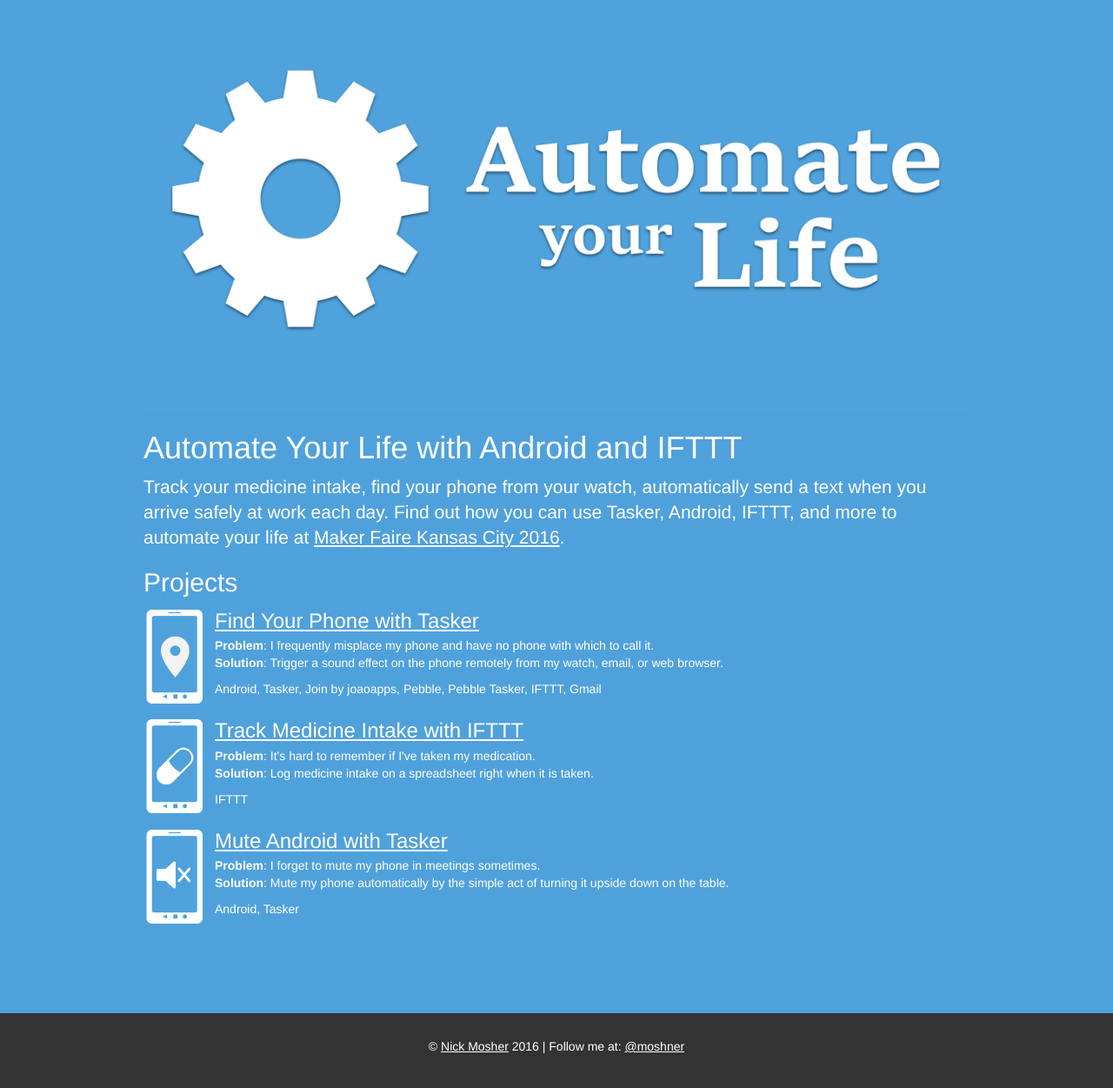
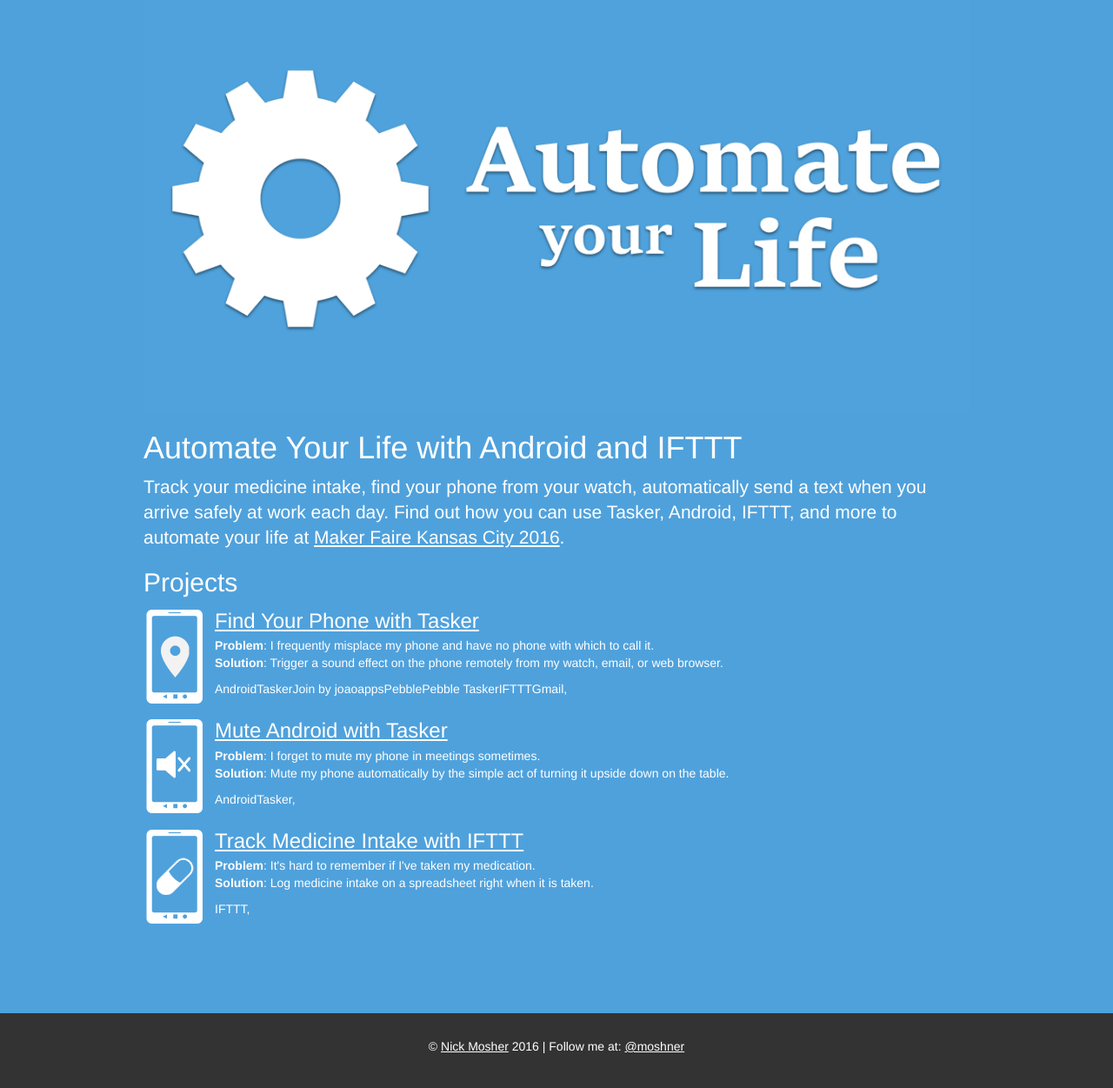
Before and after one commit to moshner/automateyourlife.org, a Jekyll site: the page built from index.html, in a window 1280 px wide. Shown: the whole page at 87% size. Built offline with Jekyll 4.4.1, drawn with Linux system fonts in a browser that asks for light colours; nearby versions of some CDN libraries.

Commit message:
move projects into a collection

```diff
--- a/_config.yml
+++ b/_config.yml
@@ -1,5 +1,16 @@
 collections:
-  - projects
+  projects:
+    output: false
+    id: ""
+    title: ""
+    url: ""
+    problem: ""
+    solution: ""
+    image: ""
+    tags: []
+
+asset_path: "assets/"
+image_path: "assets/images/"
 
 defaults:
   -
--- /dev/null
+++ b/_includes/project.html
@@ -0,0 +1,18 @@
+{% assign project = include.project %}
+<div class="media" id="{{ project.id }}">
+{% if project.image != "" %}
+    <div class="media-left">
+        {% if project.url != "" %}<a href="{{ project.url }}">{% endif %}
+            <img src="{{ site.image_path }}{{ project.image }}" width="72" height="108" alt="project icon">
+        {% if project.url != "" %}</a>{% endif %}
+    </div>
+{% endif %}
+    <div class="media-body">
+        <h3 class="media-heading">{% if project.url != "" %}<a href="{{ project.url }}">{% endif %}{{ project.title }}{% if project.url != "" %}</a>{% endif %}</h3>
+        <p class="description">
+            <strong>Problem</strong>: {{ project.problem }}<br />
+            <strong>Solution</strong>: {{ project.solution }}
+        </p>
+        <p class="categories">{% for tag_id in project.tags %}{% assign tag = site.data.tags[tag_id] %}<span>{{ tag.text }}</span>{% if !forloop.last %}, {% endif %}{% endfor %}</p>
+    </div>
+</div>
--- a/index.html
+++ b/index.html
@@ -3,7 +3,7 @@
 
 <div class="cover-container">
     <div class="mega-image">
-        <img class="img-responsive" src="assets/images/automate-your-life@1x.png" />
+        <img class="img-responsive" src="assets/images/automate-your-life@1x.png" alt="Automate your life">
     </div>
     <div class="inner cover">
         <h1 class="cover-heading">Automate Your Life with Android and IFTTT</h1>
@@ -12,43 +12,5 @@
 </div>
 <div class="projects">
     <h2>Projects</h2>
-    <div class="media" id="FindYourPhoneWithTasker">
-        <div class="media-left">
-            <a href="https://github.com/moshner/FindYourPhoneWithTasker">
-                <img src="assets/images/icon-phone-search.png" width="72" height="108" />
-            </a>
-        </div>
-        <div class="media-body">
-            <h3 class="media-heading"><a href="https://github.com/moshner/FindYourPhoneWithTasker">Find Your Phone with Tasker</a></h3>
-            <p class="description"><strong>Problem</strong>: I frequently misplace my phone and have no phone with which to call it.<br />
-                <strong>Solution</strong>: Trigger a sound effect on the phone remotely from my watch, email, or web browser.</p>
-            <p class="categories">Android, Tasker, Join by joaoapps, Pebble, Pebble Tasker, IFTTT, Gmail</p>
-        </div>
-    </div>
-    <div class="media" id="TrackMedicineWithIFTTT">
-        <div class="media-left">
-            <a href="https://github.com/moshner/TrackMedicineWithIFTTT">
-                <img src="assets/images/icon-phone-medicine.png" width="72" height="108" />
-            </a>
-        </div>
-        <div class="media-body">
-            <h3 class="media-heading"><a href="https://github.com/moshner/TrackMedicineWithIFTTT">Track Medicine Intake with IFTTT</a></h3>
-            <p class="description"><strong>Problem</strong>: It's hard to remember if I've taken my medication.<br />
-                <strong>Solution</strong>: Log medicine intake on a spreadsheet right when it is taken.</p>
-            <p class="categories">IFTTT</p>
-        </div>
-    </div>
-    <div class="media" id="MuteAndroidWithTasker">
-        <div class="media-left">
-            <a href="https://github.com/moshner/MuteAndroidWithTasker">
-                <img src="assets/images/icon-phone-mute.png" width="72" height="108" />
-            </a>
-        </div>
-        <div class="media-body">
-            <h3 class="media-heading"><a href="https://github.com/moshner/MuteAndroidWithTasker">Mute Android with Tasker</a></h3>
-            <p class="description"><strong>Problem</strong>: I forget to mute my phone in meetings sometimes.<br />
-                <strong>Solution</strong>: Mute my phone automatically by the simple act of turning it upside down on the table.</p>
-            <p class="categories">Android, Tasker</p>
-        </div>
-    </div>
+    {% for p in site.projects %}{% include project.html project=p %}{% endfor %}
 </div>
```
Also changed, not shown: _data/tags.json (added, +23 -0 lines), _projects/find-your-phone-with-tasker.md (added, +9 -0 lines), _projects/mute-android-with-tasker.md (added, +9 -0 lines), _projects/track-medicine-with-ifttt.md (added, +9 -0 lines).
